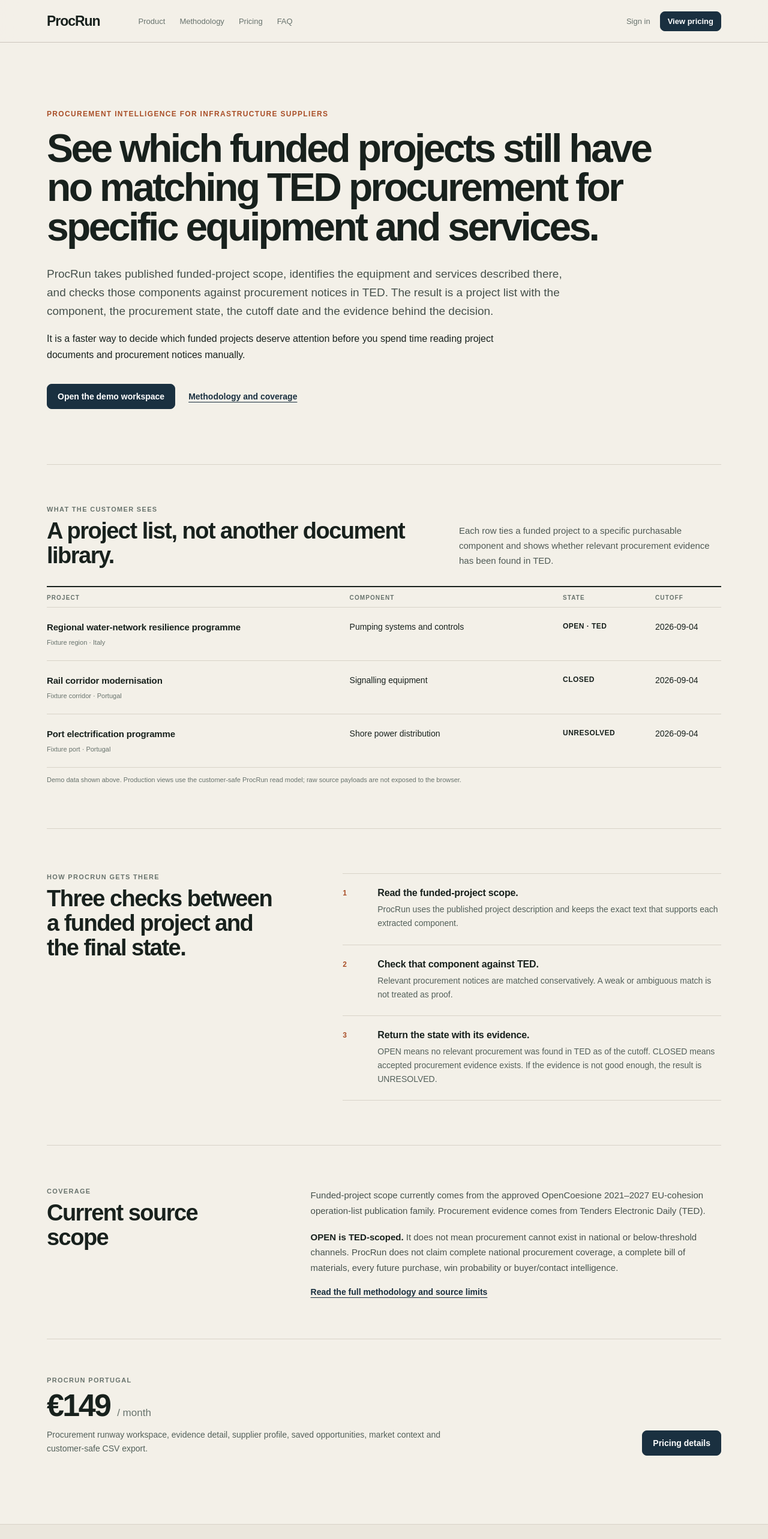
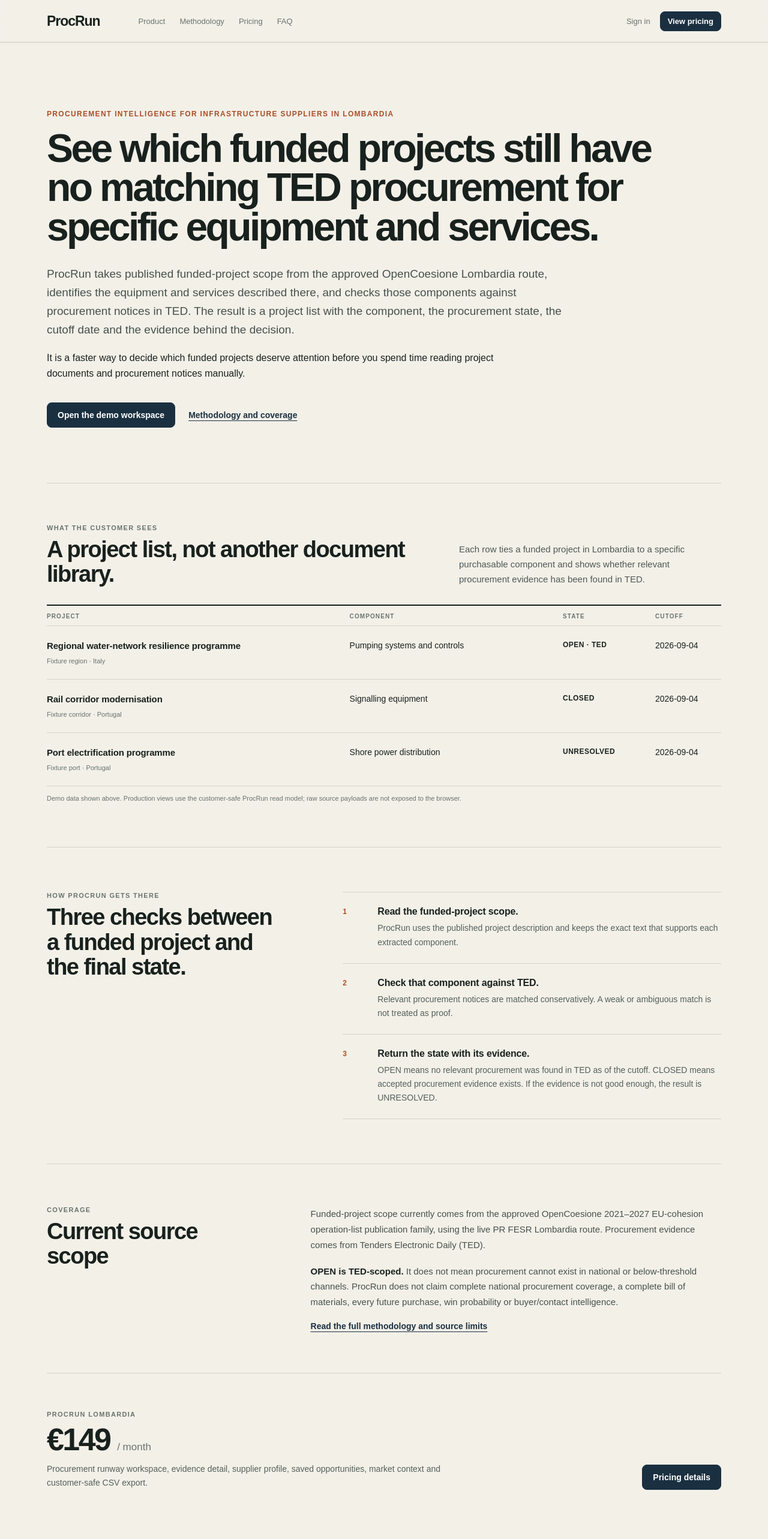
Before and after one commit to martibal/procrun, a Next.js app in the folder web/: page / in a window 1280 px wide. Shown: the top 2566 px of the page at 60% size. Built offline with nearby package versions, Linux system fonts and the light colour scheme.

Commit message:
Align landing page with Lombardia operating scope

```diff
--- a/web/app/page.tsx
+++ b/web/app/page.tsx
@@ -6,9 +6,9 @@
 export default function HomePage() {
   return <PublicPage>
     <section className={styles.hero}>
-      <p className={styles.kicker}>Procurement intelligence for infrastructure suppliers</p>
+      <p className={styles.kicker}>Procurement intelligence for infrastructure suppliers in Lombardia</p>
       <h1>See which funded projects still have no matching TED procurement for specific equipment and services.</h1>
-      <p className={styles.intro}>ProcRun takes published funded-project scope, identifies the equipment and services described there, and checks those components against procurement notices in TED. The result is a project list with the component, the procurement state, the cutoff date and the evidence behind the decision.</p>
+      <p className={styles.intro}>ProcRun takes published funded-project scope from the approved OpenCoesione Lombardia route, identifies the equipment and services described there, and checks those components against procurement notices in TED. The result is a project list with the component, the procurement state, the cutoff date and the evidence behind the decision.</p>
       <p className={styles.reason}>It is a faster way to decide which funded projects deserve attention before you spend time reading project documents and procurement notices manually.</p>
       <div className={styles.heroActions}>
         <Link className="button large" href="/app">Open the demo workspace</Link>
@@ -22,7 +22,7 @@
           <p className={styles.sectionLabel}>What the customer sees</p>
           <h2>A project list, not another document library.</h2>
         </div>
-        <p>Each row ties a funded project to a specific purchasable component and shows whether relevant procurement evidence has been found in TED.</p>
+        <p>Each row ties a funded project in Lombardia to a specific purchasable component and shows whether relevant procurement evidence has been found in TED.</p>
       </div>
 
       <div className={styles.resultTable} role="table" aria-label="ProcRun demo results">
@@ -57,7 +57,7 @@
         <h2>Current source scope</h2>
       </div>
       <div className={styles.scopeCopy}>
-        <p>Funded-project scope currently comes from the approved OpenCoesione 2021–2027 EU-cohesion operation-list publication family. Procurement evidence comes from Tenders Electronic Daily (TED).</p>
+        <p>Funded-project scope currently comes from the approved OpenCoesione 2021–2027 EU-cohesion operation-list publication family, using the live PR FESR Lombardia route. Procurement evidence comes from Tenders Electronic Daily (TED).</p>
         <p><strong>OPEN is TED-scoped.</strong> It does not mean procurement cannot exist in national or below-threshold channels. ProcRun does not claim complete national procurement coverage, a complete bill of materials, every future purchase, win probability or buyer/contact intelligence.</p>
         <Link className={styles.plainLink} href="/methodology">Read the full methodology and source limits</Link>
       </div>
@@ -65,7 +65,7 @@
 
     <section className={styles.priceSection}>
       <div>
-        <p className={styles.sectionLabel}>ProcRun Portugal</p>
+        <p className={styles.sectionLabel}>ProcRun Lombardia</p>
         <h2>€149 <span>/ month</span></h2>
         <p>Procurement runway workspace, evidence detail, supplier profile, saved opportunities, market context and customer-safe CSV export.</p>
       </div>
```
